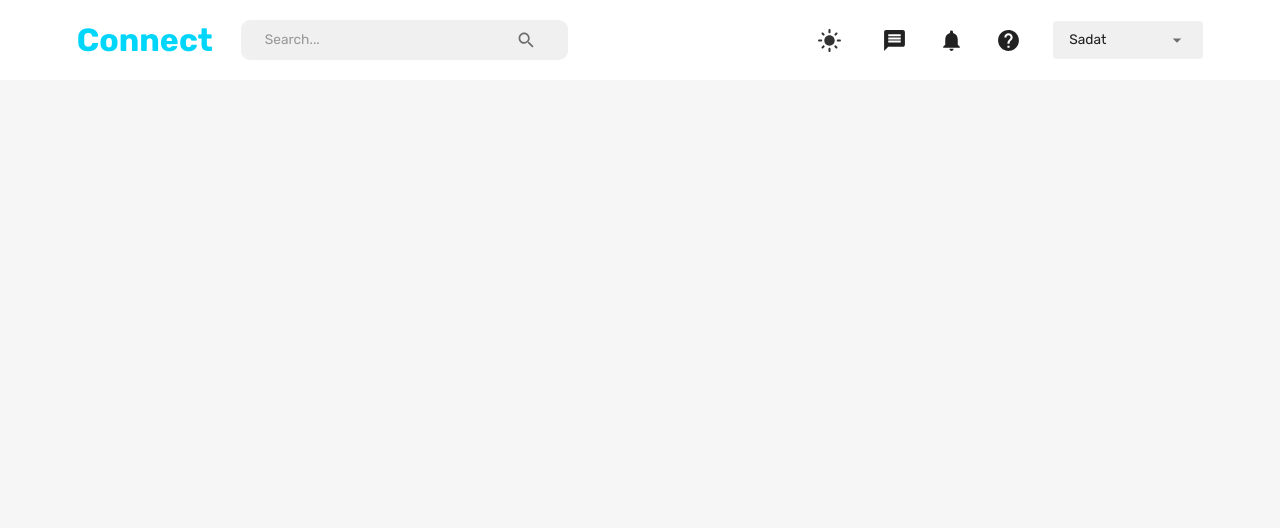
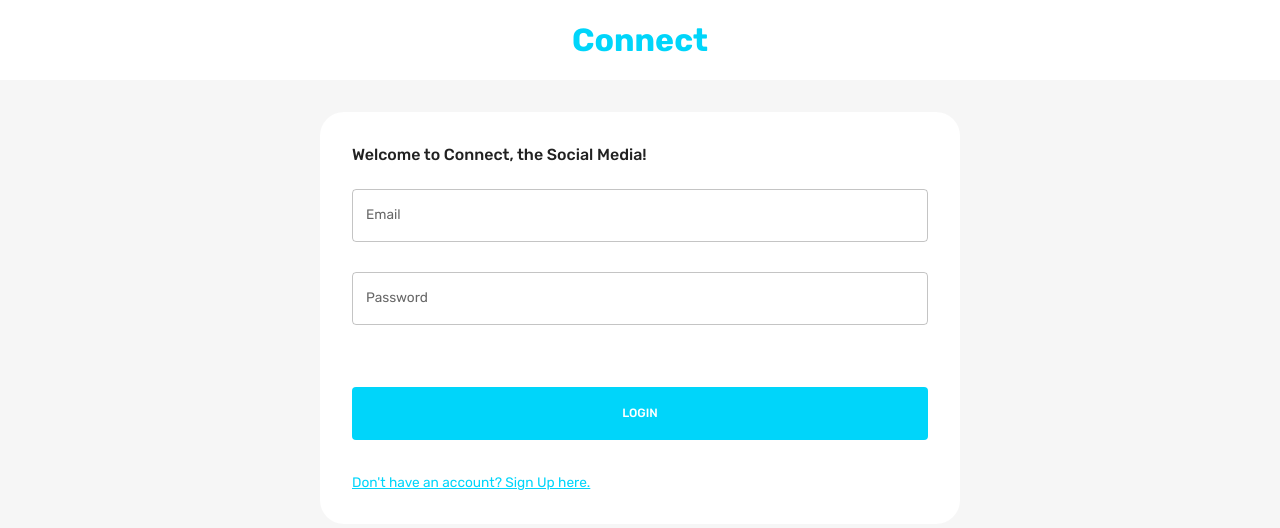
Before and after one commit to TasinTahmid/Social-Media-App-MERN, a React (Create React App) app in the folder client/: page / in a window 1280 px wide. Shown: the top 528 px of the page. Built offline with nearby package versions, Linux system fonts and the light colour scheme.

Commit message:
eleventh commit

```diff
--- a/client/src/App.js
+++ b/client/src/App.js
@@ -20,9 +20,9 @@
         <ThemeProvider theme = { theme }>
           <CssBaseline />
           <Routes>
-            {/* <Route path="/" element={<LoginPage />} /> */}
+            <Route path="/" element={<LoginPage />} />
             <Route
-              path="/" element={ <HomePage/>}
+              path="/home" element={ <HomePage/>}
             />
             <Route
               path="/profile/:userId" element={<ProfilePage />}
--- /dev/null
+++ b/client/src/scenes/loginPage/Form.jsx
@@ -0,0 +1,240 @@
+import { useState } from "react";
+import {
+  Box,
+  Button,
+  TextField,
+  useMediaQuery,
+  Typography,
+  useTheme,
+} from "@mui/material";
+import EditOutlinedIcon from "@mui/icons-material/EditOutlined";
+import { Formik } from "formik";
+import * as yup from "yup";
+import { useNavigate } from "react-router-dom";
+import { useDispatch } from "react-redux";
+import { setLogin } from "../../states";
+import Dropzone from "react-dropzone";
+import FlexBetween from "../../components/FlexBetween";
+
+const registerSchema = yup.object().shape({
+  firstName: yup.string().required("required"),
+  lastName: yup.string().required("required"),
+  email: yup.string().email("invalid email").required("required"),
+  password: yup.string().required("required"),
+  location: yup.string().required("required"),
+  occupation: yup.string().required("required"),
+  picture: yup.string().required("required"),
+});
+
+const loginSchema = yup.object().shape({
+  email: yup.string().email("invalid email").required("required"),
+  password: yup.string().required("required"),
+});
+
+const initialValuesRegister = {
+  firstName: "",
+  lastName: "",
+  email: "",
+  password: "",
+  location: "",
+  occupation: "",
+  picture: "",
+};
+
+const initialValuesLogin = {
+  email: "",
+  password: "",
+};
+
+const Form = () => {
+  const [pageType, setPageType] = useState("login");
+  const { palette } = useTheme();
+  const dispatch = useDispatch();
+  const navigate = useNavigate();
+  const isNonMobile = useMediaQuery("(min-width:600px)");
+  const isLogin = pageType === "login";
+  const isRegister = pageType === "register";
+
+  const handleFormSubmit = async (values, onSubmitProps) => {
+    // if (isLogin) await login(values, onSubmitProps);
+    // if (isRegister) await register(values, onSubmitProps);
+  };
+
+  return (
+    <Formik
+      onSubmit={handleFormSubmit}
+      initialValues={isLogin ? initialValuesLogin : initialValuesRegister}
+      validationSchema={isLogin ? loginSchema : registerSchema}
+    >
+      {({
+        values,
+        errors,
+        touched,
+        handleBlur,
+        handleChange,
+        handleSubmit,
+        setFieldValue,
+        resetForm
+      }) => (
+        <form onSubmit={handleSubmit}>
+          <Box
+            display="grid"
+            gap="30px"
+            gridTemplateColumns="repeat(4, minmax(0, 1fr))"
+            sx={{
+              "& > div": { gridColumn: isNonMobile ? undefined : "span 4" },
+            }}
+          >
+            {isRegister && (
+              <>
+                <TextField
+                  label="First Name"
+                  onBlur={handleBlur}
+                  onChange={handleChange}
+                  value={values.firstName}
+                  name="firstName"
+                  error={
+                    Boolean(touched.firstName) && Boolean(errors.firstName)
+                  }
+                  helperText={touched.firstName && errors.firstName}
+                  sx={{ gridColumn: "span 2" }}
+                />
+                <TextField
+                  label="Last Name"
+                  onBlur={handleBlur}
+                  onChange={handleChange}
+                  value={values.lastName}
+                  name="lastName"
+                  error={Boolean(touched.lastName) && Boolean(errors.lastName)}
+                  helperText={touched.lastName && errors.lastName}
+                  sx={{ gridColumn: "span 2" }}
+                />
+                <TextField
+                  label="Location"
+                  onBlur={handleBlur}
+                  onChange={handleChange}
+                  value={values.location}
+                  name="location"
+                  error={Boolean(touched.location) && Boolean(errors.location)}
+                  helperText={touched.location && errors.location}
+                  sx={{ gridColumn: "span 4" }}
+                />
+                <TextField
+                  label="Occupation"
+                  onBlur={handleBlur}
+                  onChange={handleChange}
+                  value={values.occupation}
+                  name="occupation"
+                  error={
+                    Boolean(touched.occupation) && Boolean(errors.occupation)
+                  }
+                  helperText={touched.occupation && errors.occupation}
+                  sx={{ gridColumn: "span 4" }}
+                />
+                <Box
+                  gridColumn="span 4"
+                  border={`1px solid ${palette.neutral.medium}`}
+                  borderRadius="5px"
+                  p="1rem"
+                >
+                  <Dropzone
+                    acceptedFiles=".jpg,.jpeg,.png"
+                    multiple={false}
+                    onDrop={(acceptedFiles) =>
+                      setFieldValue("picture", acceptedFiles[0])
+                    }
+                  >
+                    {({ getRootProps, getInputProps }) => (
+                      <Box
+                        {...getRootProps()}
+                        border={`2px dashed ${palette.primary.main}`}
+                        p="1rem"
+                        sx={{ "&:hover": { cursor: "pointer" } }}
+                      >
+                        <input {...getInputProps()} />
+                        {!values.picture ? (
+                          <p>Add Picture Here</p>
+                        ) : (
+                          <FlexBetween>
+                            <Typography>{values.picture.name}</Typography>
+                            <EditOutlinedIcon />
+                          </FlexBetween>
+                        )}
+                      </Box>
+                    )}
+                  </Dropzone>
+                </Box>
+              </>
+            )}
+
+            <TextField
+              label="Email"
+              onBlur={handleBlur}
+              onChange={handleChange}
+              value={values.email}
+              name="email"
+              error={Boolean(touched.email) && Boolean(errors.email)}
+              helperText={touched.email && errors.email}
+              sx={{ gridColumn: "span 4" }}
+            />
+            <TextField
+              label="Password"
+              type="password"
+              onBlur={handleBlur}
+              onChange={handleChange}
+              value={values.password}
+              name="password"
+              error={Boolean(touched.password) && Boolean(errors.password)}
+              helperText={touched.password && errors.password}
+              sx={{ gridColumn: "span 4" }}
+            />
+
+            {/* BUTTONS */}
+            <Box sx={{ gridColumn: "span 4" }}>
+              <Button
+                fullWidth
+                type="submit"
+                sx={{
+                  m: "2rem 0",
+                  p: "1rem",
+                  backgroundColor: palette.primary.main,
+                  color: palette.background.alt,
+                  "&:hover": { color: palette.primary.main },
+                }}
+              >
+                {isLogin ? "LOGIN" : "REGISTER"}
+              </Button>
+              <Typography
+                onClick={() => {
+                  setPageType(isLogin ? "register" : "login");
+                  resetForm();
+                }}
+                sx={{
+                  textDecoration: "underline",
+                  color: palette.primary.main,
+                  "&:hover": {
+                    cursor: "pointer",
+                    color: palette.primary.light,
+                  },
+                }}
+              >
+                {isLogin
+                  ? "Don't have an account? Sign Up here."
+                  : "Already have an account? Login here."}
+              </Typography>
+            </Box>
+
+
+          </Box>
+
+        </form>
+      )}
+
+    </Formik>
+  )
+
+
+
+};
+
+export default Form;
--- a/client/src/scenes/loginPage/index.jsx
+++ b/client/src/scenes/loginPage/index.jsx
@@ -1,9 +1,36 @@
-import React from 'react'
+import { Box, Typography, useTheme, useMediaQuery } from "@mui/material";
+import Form from "./Form";
 
 function LoginPage() {
+  const theme = useTheme();
+  const isNonMobileScreens = useMediaQuery("(min-width: 850px)");
   return (
-    <div>LoginPage</div>
+    <Box>
+      <Box
+        width="100%"
+        backgroundColor={theme.palette.background.alt}
+        p="1rem 6%"
+        textAlign="center"
+      >
+        <Typography fontWeight="bold" fontSize="32px" color="primary">
+          Connect
+        </Typography>
+      </Box>
+
+      <Box
+        width={isNonMobileScreens ? "50%" : "93%"}
+        p="2rem"
+        m="2rem auto"
+        borderRadius="1.5rem"
+        backgroundColor={theme.palette.background.alt}
+      >
+        <Typography fontWeight="500" variant="h5" sx={{ mb: "1.5rem" }}>
+          Welcome to Connect, the Social Media!
+        </Typography>
+        <Form />
+      </Box>
+    </Box>
   )
 }
 
-export default LoginPage
+export default LoginPage;
```
